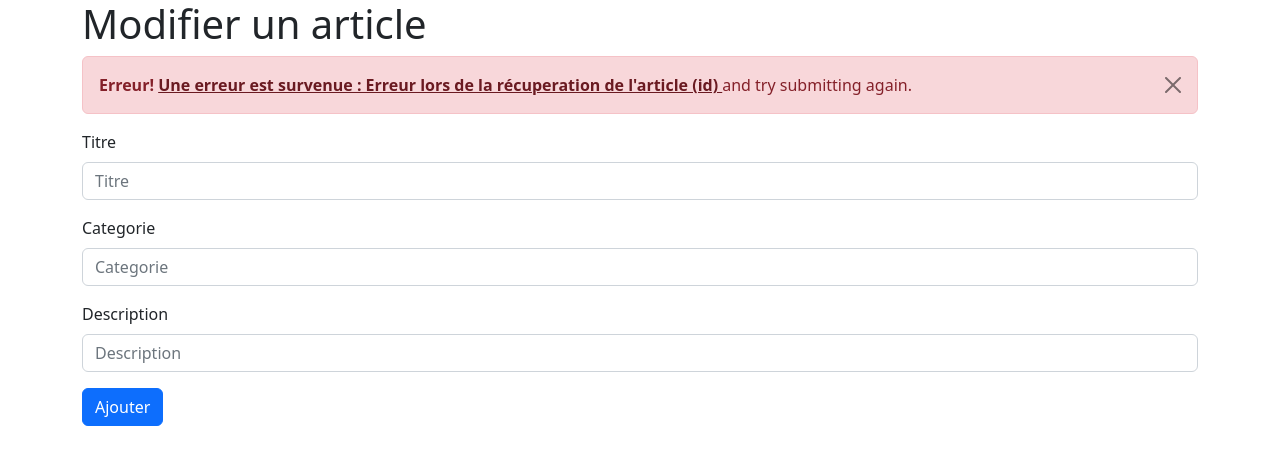
After one commit to LucasDeluge/BlogPhP, a PHP site: page /updateArticle.php in a window 1280 px wide. The commit adds this page. Shown: the top 465 px of the page. Run offline with PHP 8.4, Linux system fonts and the light colour scheme; data that the repository does not hold is empty.

Commit message:
Add Articles & Login

```diff
--- a/connexionDB.php
+++ b/connexionDB.php
@@ -4,11 +4,10 @@ ini_set('display_errors', 'On');
 error_reporting(E_ALL);
 
 $dsn = 'mysql:dbname=blog;host=localhost;port=3306;charset=utf8';
-
-$user = 'userblog';
-$pwd = 'J3.]_)CDQ4/lpUbx';
-// $user = 'root';
-// $pwd = '';
+// $user = 'userblog';
+// $pwd = 'J3.]_)CDQ4/lpUbx';
+$user = 'root';
+$pwd = '';
 
 //Créer la connexion à la bdd
 $pdo = new PDO($dsn, $user, $pwd, [
--- a/listArticle.php
+++ b/listArticle.php
@@ -28,11 +28,11 @@ foreach ($pdo->query("select * from article")->fetchAll() as $key => $article) {
     <p>
     <p class='card-text'>{$dateCreation->format('d/m/y H:i:s')}</p>
     <p>
-    <form action='' method='post' class='mr-2'>
+    <form action='updateArticle.php' method='post' class='mr-2'>
         <input type='hidden' name='id' value='{$article['id']}'>
         <button type='submit' class='btn btn-warning'>Modifier</button>
     </form>
-    <form action='' method='post' class='mr-2'>
+    <form action='delArticle.php' method='post' class='mr-2'>
         <input type='hidden' name='id' value='{$article['id']}'>
         <button type='submit' class='btn btn-danger'>Supprimer</button>
     </form>
--- /dev/null
+++ b/updateArticle.php
@@ -0,0 +1,114 @@
+<!DOCTYPE html>
+<html lang="fr">
+<head>
+    <meta charset="UTF-8">
+    <title>Ajouter un article</title>
+    <link href="https://cdn.jsdelivr.net/npm/bootstrap@5.2.0-beta1/dist/css/bootstrap.min.css" rel="stylesheet"
+          integrity="sha384-0evHe/X+R7YkIZDRvuzKMRqM+OrBnVFBL6DOitfPri4tjfHxaWutUpFmBp4vmVor" crossorigin="anonymous">
+    <script src="https://cdn.jsdelivr.net/npm/bootstrap@5.2.0-beta1/dist/js/bootstrap.bundle.min.js"
+            integrity="sha384-pprn3073KE6tl6bjs2QrFaJGz5/SUsLqktiwsUTF55Jfv3qYSDhgCecCxMW52nD2" crossorigin="anonymous"
+            defer></script>
+</head>
+<body>
+<main class="container">
+    <h1>Modifier un article</h1>
+    <?php
+
+    try {
+        require_once 'connexionDB.php';
+
+        $id = $_POST['id'] ?? false;
+        $id = (int)$id;
+
+        if ($id <= 0) {
+            throw new Exception('Erreur lors de la récuperation de l\'article (id)');
+        }
+        //je prépare ma requet1e
+        $req = $pdo->prepare('select * from article where id = :id');
+        // je l'execute avec les parametres necessaire
+        $req->execute([
+            ':id' => $id
+        ]);
+
+        $article = $req->fetch(PDO::FETCH_ASSOC) ?? null;
+
+    } catch (Exception $exception) {
+        echo '
+            <div class="alert alert-dismissible alert-danger">
+              <button type="button" class="btn-close" data-bs-dismiss="alert"></button>
+              <strong>Erreur!</strong> <a href="#" class="alert-link">Une erreur est survenue : ' . $exception->getMessage() . '
+            </a> and try submitting again.
+            </div>
+            ';
+    }
+
+    //on récupere les info du formulaire
+    $id = $_POST['id'] ?? false;
+    $id = (int)$id;
+    $titre = $_POST['titre'] ?? false;
+    $titre = htmlspecialchars($titre);
+    $categorie = $_POST['categorie'] ?? false;
+    $categorie = htmlspecialchars($categorie);
+    $description = $_POST['description'] ?? false;
+    $description = htmlspecialchars($description);
+
+    //on fait qq verif
+    if (strlen($titre) > 0 && $categorie > 0 && $description > 0) {
+
+        try {
+            require_once 'connexionDB.php';
+
+            //je prépare ma requete
+            $req = $pdo->prepare('update article set titre = :titre, categorie = :categorie, description = :description where id = :id');
+            // je l'execute avec les parametres necessaire
+            $req->execute([
+                ':id' => $id,
+                ':titre' => $titre,
+                ':categorie' => $categorie,
+                ':description' => $description
+            ]);
+
+            echo '
+            <div class="alert alert-dismissible alert-success">
+              <button type="button" class="btn-close" data-bs-dismiss="alert"></button>
+              <strong>Bravo!</strong> Article modifié avec succès
+              <a href="listArticle.php" class="alert-link"> Voir la liste </a>.
+            </div>
+            ';
+
+//        } catch (Exception $Exception){
+        } catch (PDOException|DomainException $Exception) {
+            echo '
+            <div class="alert alert-dismissible alert-danger">
+              <button type="button" class="btn-close" data-bs-dismiss="alert"></button>
+              <strong>Erreur!</strong> <a href="#" class="alert-link">Une erreur est survenue : ' . $Exception->getMessage() . '
+            </a> and try submitting again.
+            </div>
+            ';
+        }
+    }
+
+    ?>
+     <form action="" method="post">
+        <div class="mb-3">
+            <label for="exampleFormControlInput1" class="form-label">Titre</label>
+            <input type="text" class="form-control" id="titre" name="titre" placeholder="Titre"
+                   value="<?php echo $article['titre'] ?>">
+        </div>
+        <div class="mb-3">
+            <label for="exampleFormControlInput1" class="form-label">Categorie</label>
+            <input type="text" class="form-control" id="categorie" name="categorie" placeholder="Categorie"
+                   value="<?php echo $article['categorie'] ?>">
+        </div>
+        <div class="mb-3">
+            <label for="exampleFormControlInput1" class="form-label">Description</label>
+            <input type="text" class="form-control" id="description" name="description" placeholder="Description"
+                   value="<?php echo $article['description'] ?>">
+        </div>
+        <input type="hidden" name="id" value="<?php echo $article['id'] ?>">
+        <button type="submit" class="btn btn-primary">Ajouter</button>
+    </form>
+
+</main>
+</body>
+</html>
```
Also changed, not shown: addArticle.php (+8 -8 lines), delArticle.php (added, +38 -0 lines), index.php (+8 -16 lines), inscription.php (+21 -1 lines), login.php (+41 -7 lines), verification.php (deleted, +0 -42 lines).
